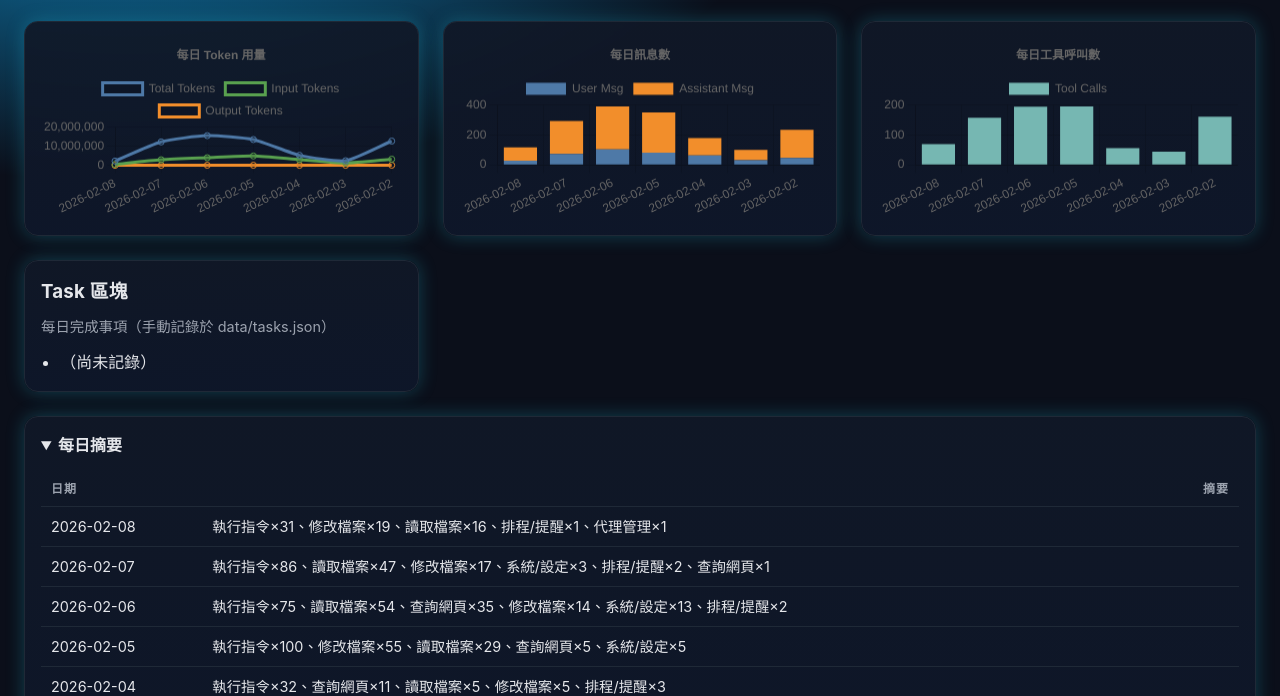
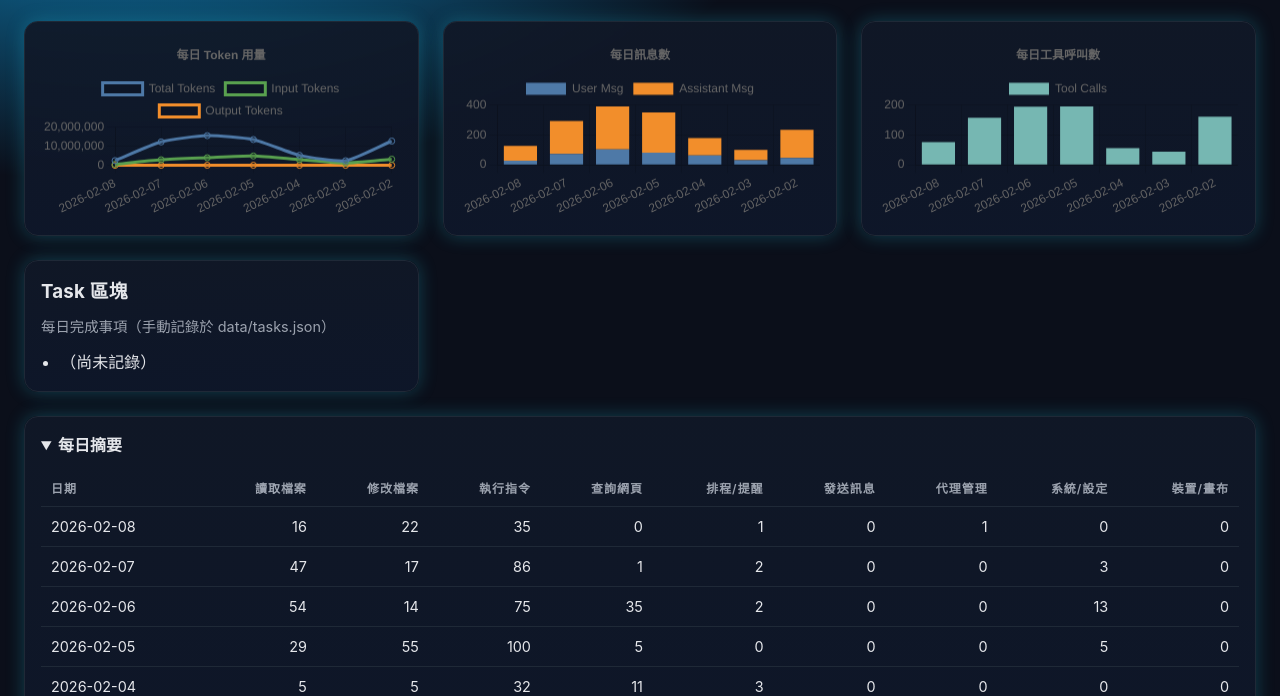
Before and after one commit to axiom7-ai/openclaw-dashboard, a plain HTML site: page index.html in a window 1280 px wide. Shown: the part 104-800 px from the top of the page. Drawn offline with nearby package versions, Linux system fonts and the light colour scheme.

Commit message:
Split daily summary into columns

```diff
--- a/build-data.mjs
+++ b/build-data.mjs
@@ -131,6 +131,7 @@ const rows = Object.values(stats)
     return {
       ...r,
       toolUsage: r.toolUsage,
+      summaryCounts: catCounts,
       tasks,
       summary: summaryParts.join(" · "),
     };
--- a/data/daily.json
+++ b/data/daily.json
@@ -1,26 +1,33 @@
 {
   "timezone": "Asia/Shanghai",
-  "generatedAt": "2026-02-07T18:19:31.240Z",
+  "generatedAt": "2026-02-07T18:21:35.373Z",
   "rows": [
     {
       "date": "2026-02-08",
-      "userMessages": 27,
-      "assistantMessages": 90,
-      "toolCalls": 69,
+      "userMessages": 28,
+      "assistantMessages": 98,
+      "toolCalls": 76,
       "toolUsage": {
         "read": 16,
-        "edit": 17,
-        "exec": 31,
+        "edit": 20,
+        "exec": 35,
         "memory_search": 1,
         "sessions_list": 1,
         "write": 2,
         "cron": 1
       },
-      "inputTokens": 538251,
-      "outputTokens": 11250,
-      "totalTokens": 2223357,
-      "costUsd": 1.3923640500000003,
-      "summary": "執行指令×31、修改檔案×19、讀取檔案×16、排程/提醒×1、代理管理×1",
+      "inputTokens": 561057,
+      "outputTokens": 12648,
+      "totalTokens": 2469001,
+      "costUsd": 1.4905985500000003,
+      "summary": "執行指令×35、修改檔案×22、讀取檔案×16、排程/提醒×1、代理管理×1",
+      "summaryCounts": {
+        "讀取檔案": 16,
+        "修改檔案": 22,
+        "執行指令": 35,
+        "排程/提醒": 1,
+        "代理管理": 1
+      },
       "tasks": []
     },
     {
@@ -44,6 +51,14 @@
       "totalTokens": 12187969,
       "costUsd": 7.043537900000001,
       "summary": "執行指令×86、讀取檔案×47、修改檔案×17、系統/設定×3、排程/提醒×2、查詢網頁×1",
+      "summaryCounts": {
+        "讀取檔案": 47,
+        "修改檔案": 17,
+        "執行指令": 86,
+        "查詢網頁": 1,
+        "排程/提醒": 2,
+        "系統/設定": 3
+      },
       "tasks": []
     },
     {
@@ -68,6 +83,14 @@
       "totalTokens": 15464094,
       "costUsd": 9.0707379,
       "summary": "執行指令×75、讀取檔案×54、查詢網頁×35、修改檔案×14、系統/設定×13、排程/提醒×2",
+      "summaryCounts": {
+        "讀取檔案": 54,
+        "修改檔案": 14,
+        "執行指令": 75,
+        "查詢網頁": 35,
+        "排程/提醒": 2,
+        "系統/設定": 13
+      },
       "tasks": []
     },
     {
@@ -91,6 +114,13 @@
       "totalTokens": 13414154,
       "costUsd": 9.150952449999998,
       "summary": "執行指令×100、修改檔案×55、讀取檔案×29、查詢網頁×5、系統/設定×5",
+      "summaryCounts": {
+        "讀取檔案": 29,
+        "修改檔案": 55,
+        "執行指令": 100,
+        "查詢網頁": 5,
+        "系統/設定": 5
+      },
       "tasks": []
     },
     {
@@ -112,6 +142,13 @@
       "totalTokens": 5228717,
       "costUsd": 16.2929535,
       "summary": "執行指令×32、查詢網頁×11、讀取檔案×5、修改檔案×5、排程/提醒×3",
+      "summaryCounts": {
+        "讀取檔案": 5,
+        "修改檔案": 5,
+        "執行指令": 32,
+        "查詢網頁": 11,
+        "排程/提醒": 3
+      },
       "tasks": []
     },
     {
@@ -132,6 +169,12 @@
       "totalTokens": 2391620,
       "costUsd": 5.9605755,
       "summary": "讀取檔案×23、執行指令×13、查詢網頁×5、修改檔案×2",
+      "summaryCounts": {
+        "讀取檔案": 23,
+        "修改檔案": 2,
+        "執行指令": 13,
+        "查詢網頁": 5
+      },
       "tasks": []
     },
     {
@@ -156,6 +199,15 @@
       "totalTokens": 12618384,
       "costUsd": 17.007190000000005,
       "summary": "執行指令×93、讀取檔案×29、排程/提醒×17、修改檔案×14、系統/設定×4、發送訊息×2、代理管理×1",
+      "summaryCounts": {
+        "讀取檔案": 29,
+        "修改檔案": 14,
+        "執行指令": 93,
+        "排程/提醒": 17,
+        "發送訊息": 2,
+        "代理管理": 1,
+        "系統/設定": 4
+      },
       "tasks": []
     }
   ]
--- a/index.html
+++ b/index.html
@@ -76,7 +76,15 @@
         <thead>
           <tr>
             <th>日期</th>
-            <th>摘要</th>
+            <th>讀取檔案</th>
+            <th>修改檔案</th>
+            <th>執行指令</th>
+            <th>查詢網頁</th>
+            <th>排程/提醒</th>
+            <th>發送訊息</th>
+            <th>代理管理</th>
+            <th>系統/設定</th>
+            <th>裝置/畫布</th>
           </tr>
         </thead>
         <tbody></tbody>
@@ -151,8 +159,20 @@
 
       const summaryBody = document.querySelector('#summaryTable tbody');
       for (const r of rows) {
+        const c = r.summaryCounts || {};
         const tr = document.createElement('tr');
-        tr.innerHTML = `<td>${r.date}</td><td style="text-align:left;">${r.summary || ''}</td>`;
+        tr.innerHTML = `
+          <td>${r.date}</td>
+          <td>${c['讀取檔案'] || 0}</td>
+          <td>${c['修改檔案'] || 0}</td>
+          <td>${c['執行指令'] || 0}</td>
+          <td>${c['查詢網頁'] || 0}</td>
+          <td>${c['排程/提醒'] || 0}</td>
+          <td>${c['發送訊息'] || 0}</td>
+          <td>${c['代理管理'] || 0}</td>
+          <td>${c['系統/設定'] || 0}</td>
+          <td>${c['裝置/畫布'] || 0}</td>
+        `;
         summaryBody.appendChild(tr);
       }
 
```
